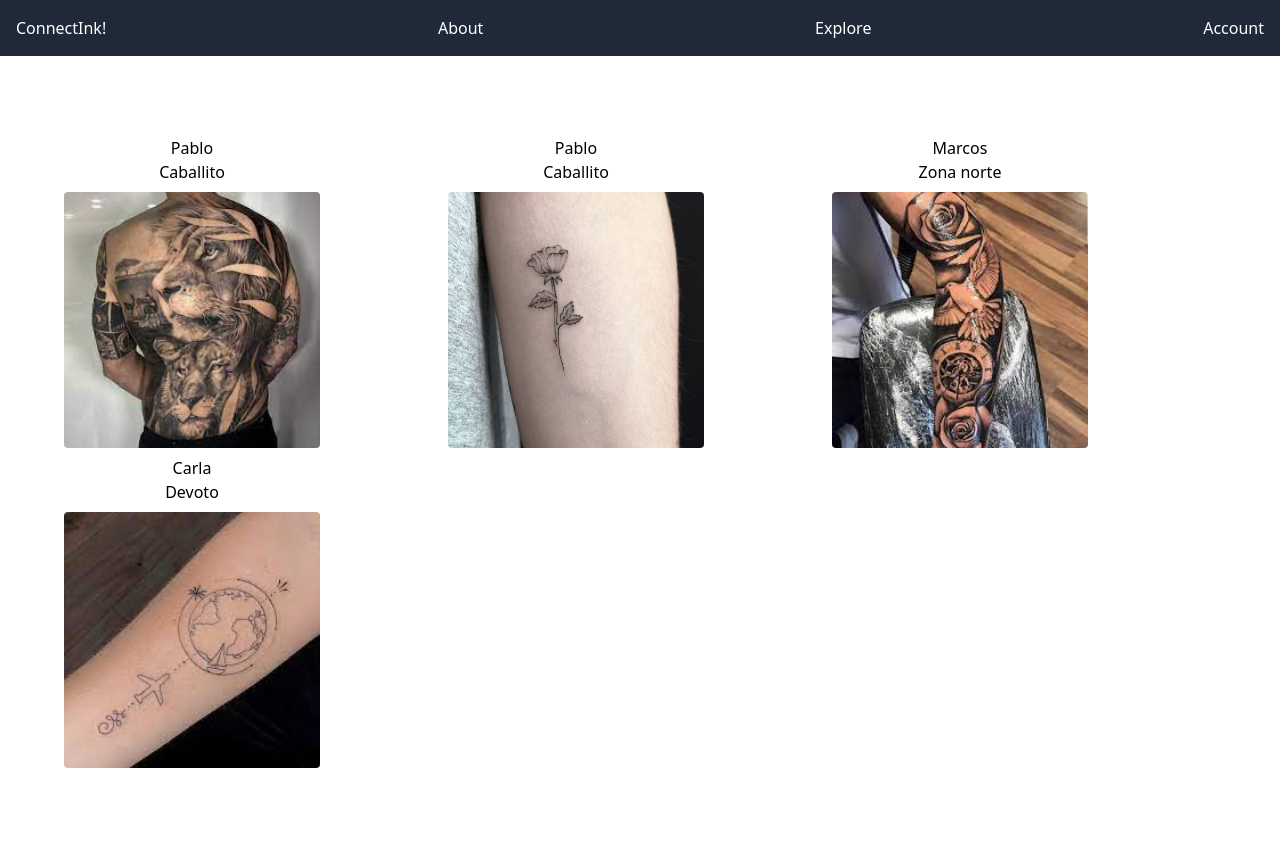
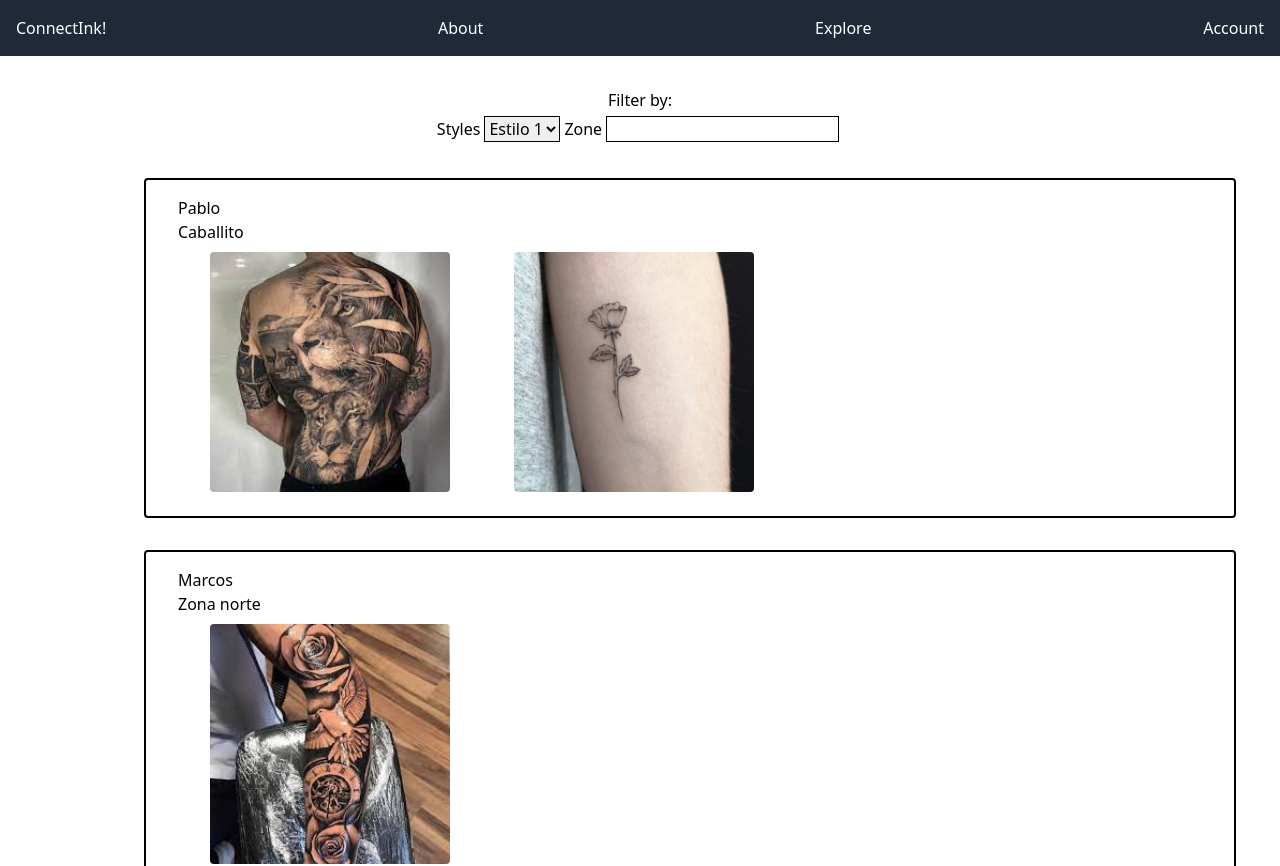
Before and after one commit to santicasalis/ConnectInkProject, a Next.js app in the folder connect-ink/: page /explore in a window 1280 px wide. Shown: the top 866 px of the page. Before the commit the page ends 800 px from the top, so only its background shows below. Built offline with nearby package versions, Linux system fonts and the light colour scheme.

Commit message:
agregar filtros vista

```diff
--- a/connect-ink/src/app/explore/page.jsx
+++ b/connect-ink/src/app/explore/page.jsx
@@ -1,7 +1,7 @@
 "use client"
 
 import { useSelector, useDispatch } from "react-redux"
-import { getArtists } from "../redux/features/artists/artistsSlice"
+import { getAllArtists } from "../redux/features/artists/artistsActions"
 import { useEffect } from "react"
 import Card from "@/components/card/Card"
 
@@ -12,21 +12,37 @@ export default function ExplorePage() {
     const dispatch = useDispatch()
 
     useEffect(() => {
-        dispatch(getArtists())
+        dispatch(getAllArtists())
     }, [])
 
     return (
-        <div className="flex mt-20 flex-wrap justify-start">
-            {artists.map(artist =>
-                artist.tattoos.map((tattoo) => {
-                    return <Card
-                    key={tattoo.src}
+        <div className="mt-8">
+            <div className="flex flex-col items-center mb-4">
+                <p>Filter by:</p>
+                <div className="align-center">
+                    <label htmlFor="styles">Styles</label>
+                    <select name="styles" className="border border-black m-1">
+                        <option>Estilo 1</option>
+                        <option>Estilo 2</option>
+                        <option>Estilo 3</option>
+                        <option>Estilo 4</option>
+                        <option>Estilo 5</option>
+                    </select>
+
+                    <label htmlFor="zone">Zone</label>
+                    <input type="text" name="zone" className="border border-black m-1"/>
+                </div>
+            </div>
+            <div className="flex flex-col">
+                {artists && artists.map(artist =>
+                    <Card
+                    key={artist.id}
                     name={artist.name}
                     location={artist.location}
-                    tattoo={tattoo}
+                    tattoos={artist.tattoos}
                     />
-                })
-            )}
+                )}
+            </div>
         </div>
 
     )
--- /dev/null
+++ b/connect-ink/src/app/redux/features/artists/artistsActions.js
@@ -0,0 +1,38 @@
+import { getArtists } from "./artistsSlice";
+
+//Hardcodeado hasta que tengamos las rutas, los tatuadores y los tatuajes
+import tatuaje1 from "../../../../../public/assets/tatuaje1.jpeg"
+import tatuaje2 from "../../../../../public/assets/tatuaje2.jpeg"
+import tatuaje3 from "../../../../../public/assets/tatuaje3.jpeg"
+import tatuaje4 from "../../../../../public/assets/tatuaje4.jpeg"
+
+const allArtists = [
+    {
+        id: 1,
+        name: "Pablo",
+        location: "Caballito",
+        tattoos: [
+            tatuaje1, tatuaje2
+        ]
+    },
+    {
+        id: 2,
+        name: "Marcos",
+        location: "Zona norte",
+        tattoos: [
+            tatuaje3
+        ]
+    },
+    {
+        id: 3,
+        name: "Carla",
+        location: "Devoto",
+        tattoos: [
+            tatuaje4
+        ]
+    }
+]
+
+export const getAllArtists = () => (dispatch) =>{
+    dispatch(getArtists(allArtists))
+}
--- a/connect-ink/src/app/redux/features/artists/artistsSlice.js
+++ b/connect-ink/src/app/redux/features/artists/artistsSlice.js
@@ -2,35 +2,7 @@
 
 import { createSlice } from "@reduxjs/toolkit"
 
-//Hardcodeado hasta que tengamos las rutas, los tatuadores y los tatuajes
-import tatuaje1 from "../../../../../public/assets/tatuaje1.jpeg"
-import tatuaje2 from "../../../../../public/assets/tatuaje2.jpeg"
-import tatuaje3 from "../../../../../public/assets/tatuaje3.jpeg"
-import tatuaje4 from "../../../../../public/assets/tatuaje4.jpeg"
 
-const allArtists = [
-    {
-        name: "Pablo",
-        location: "Caballito",
-        tattoos: [
-            tatuaje1, tatuaje2
-        ]
-    },
-    {
-        name: "Marcos",
-        location: "Zona norte",
-        tattoos: [
-            tatuaje3
-        ]
-    },
-    {
-        name: "Carla",
-        location: "Devoto",
-        tattoos: [
-            tatuaje4
-        ]
-    }
-]
 
 const initialState = {
     people: []
@@ -40,7 +12,10 @@ export const artistsSlice = createSlice({
     name: "artists",
     initialState,
     reducers: {
-        getArtists: (state) => {state.people = allArtists}
+        getArtists: (state, action) => {
+            console.log(action)
+            state.people = action.payload
+        }
     }
 })
 
--- a/connect-ink/src/app/redux/store.js
+++ b/connect-ink/src/app/redux/store.js
@@ -1,10 +1,10 @@
 "use client"
 
 import { configureStore } from "@reduxjs/toolkit"
-import getArtists from "./features/artists/artistsSlice"
+import artistsReducer from "./features/artists/artistsSlice"
 
 export const store = configureStore({
     reducer: {
-        artists: getArtists
+        artists: artistsReducer
     }
 })
--- a/connect-ink/src/components/card/Card.jsx
+++ b/connect-ink/src/components/card/Card.jsx
@@ -1,17 +1,23 @@
 import Image from "next/image"
 
-export default function Card ({name, location, tattoo}){
+export default function Card ({name, location, tattoos}){
     return (
-        <div className="w-80 h-80 mx-8 bg-white rounded text-black flex flex-col items-center">
+        <div className="pb-8 pt-4 px-8 w-4/5 h-72 ml-36 bg-white rounded text-black flex flex-col m-4 border-black border-2 box-content">
             <h1>{name}</h1>
             <p>{location}</p>
-            <Image
-            src={tattoo.src}
-            alt={tattoo}
-            width={500}
-            height={500}
-            className="object-center object-cover w-64 h-64 m-2 rounded"
-            />
+            <div className="flex flex-row">
+                {tattoos.map((tattoo, index) => {
+                    if(index >= 4) return
+                    return <Image
+                    key={tattoo.src}
+                    src={tattoo.src}
+                    alt={tattoo}
+                    width={500}
+                    height={500}
+                    className="object-center object-cover w-60 h-60 m-2 rounded mx-8"
+                    />
+                })}
+            </div>
         </div>
     )
 }
```
